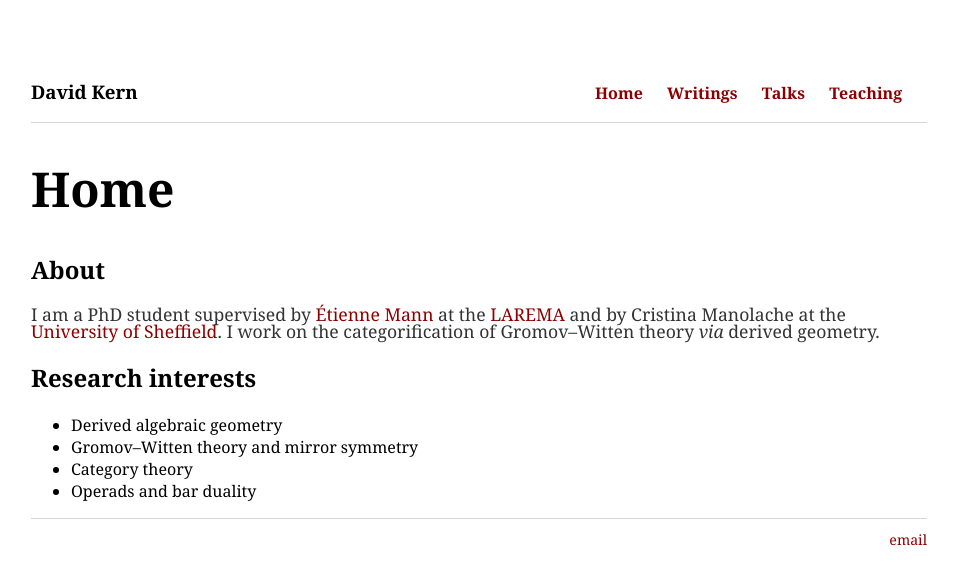
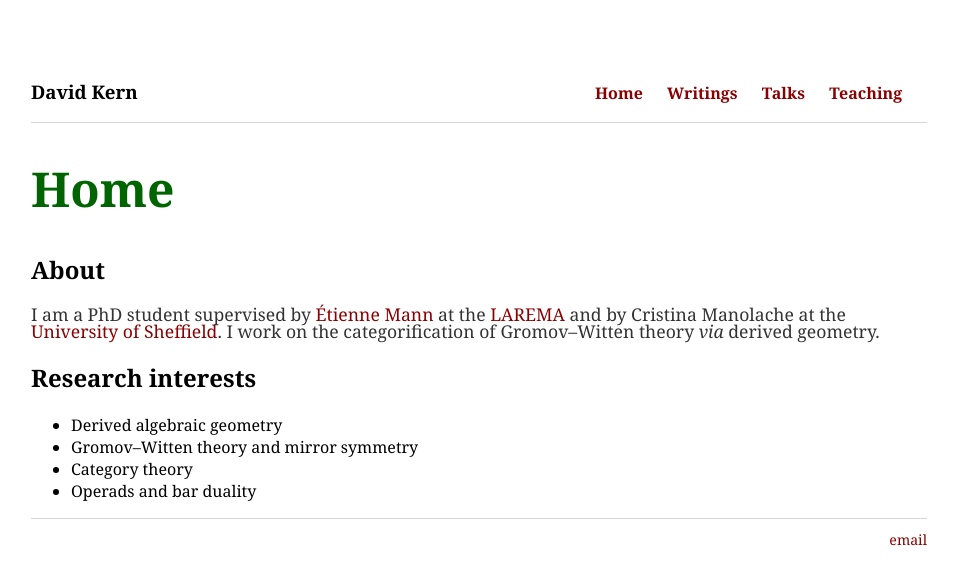
Before and after one commit to dskern/dskern.github.io, a Jekyll site: the page built from index.html, in a window 1280 px wide. Shown: the top 585 px of the page, without its empty margins (161-1118 px from the left). Built offline with Jekyll 4.4.1, drawn with Linux system fonts in a browser that asks for light colours.

Commit message:
Update default.html

```diff
--- a/_layouts/default.html
+++ b/_layouts/default.html
@@ -18,7 +18,7 @@
 			</header>
 			<div><!--<div class="container">-->
 
-			<h1 color=DarkGreen>{{ page.title }}</h1>
+			<h1 style="color:DarkGreen">{{ page.title }}</h1>
 
 			{{ content }}
 
```
